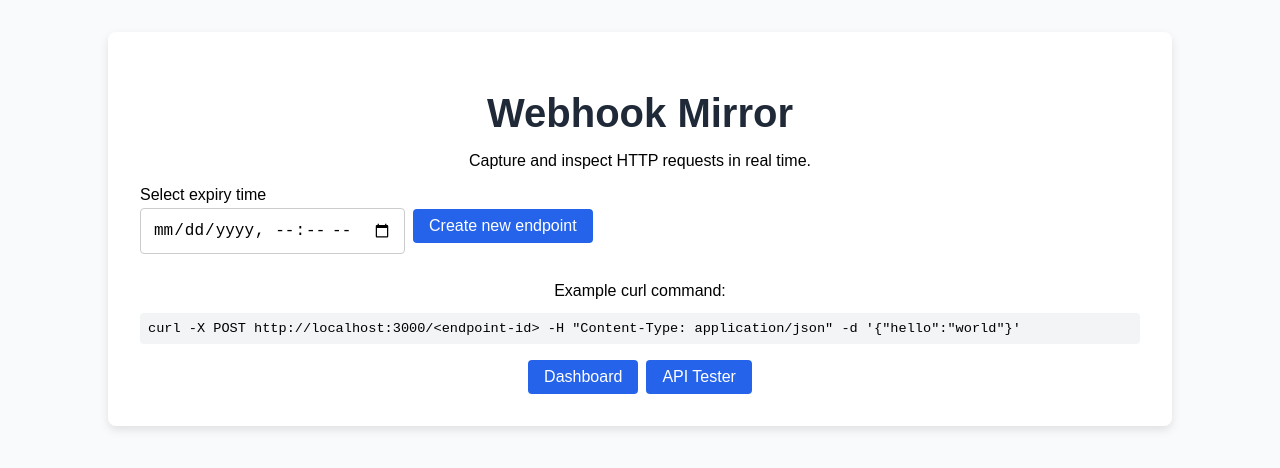
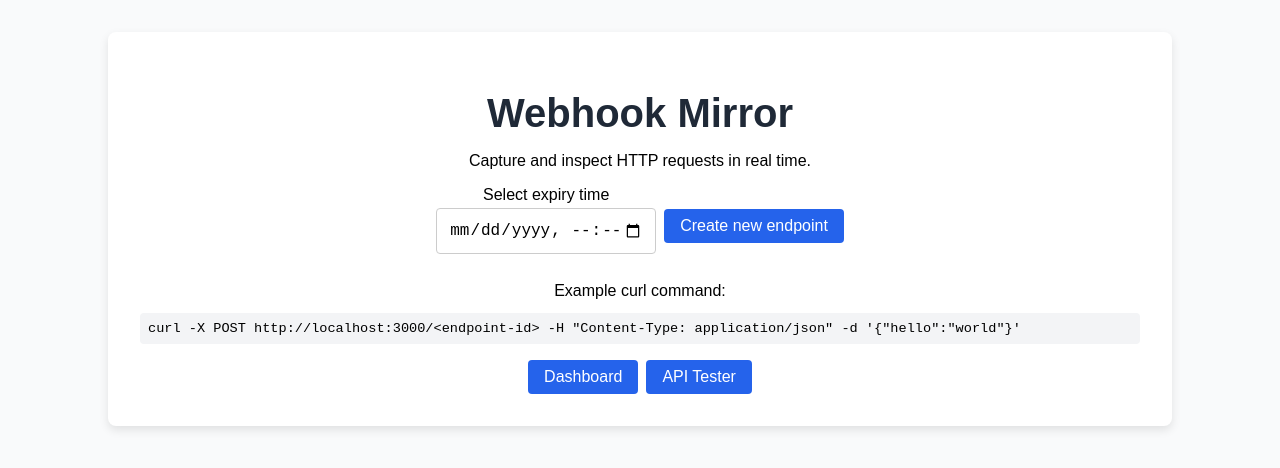
Before and after one commit to Ritwik-Shandilya/WebhookMirror, a React (Vite) app in the folder frontend/: page / in a window 1280 px wide. Shown: the top 468 px of the page. Built offline with nearby package versions, Linux system fonts and the light colour scheme.

Commit message:
fix layout

```diff
--- a/frontend/src/pages/EndpointPage.tsx
+++ b/frontend/src/pages/EndpointPage.tsx
@@ -61,10 +61,12 @@ const EndpointPage: React.FC = () => {
               <option value="DELETE">DELETE</option>
             </select>
             <SearchInput value={search} onChange={setSearch} />
-            {search && (
+          </div>
+          {search && (
+            <div className="mb-2 text-left">
               <span className="text-sm">{filtered.length} {filtered.length === 1 ? 'match' : 'matches'}</span>
-            )}
-          </div>
+            </div>
+          )}
           {filtered.length === 0 ? (
             <p>No requests yet.</p>
           ) : (
--- a/frontend/src/pages/LandingPage.tsx
+++ b/frontend/src/pages/LandingPage.tsx
@@ -25,12 +25,16 @@ const LandingPage: React.FC = () => {
     <div className="container">
       <h1 className="header">Webhook Mirror</h1>
       <p className="mb-4">Capture and inspect HTTP requests in real time.</p>
-      <div className="mb-4 flex" style={{gap: '0.5rem', alignItems: 'center'}}>
-        <div className="text-left">
+      <div
+        className="mb-4 flex"
+        style={{ gap: '0.5rem', alignItems: 'center', justifyContent: 'center' }}
+      >
+        <div>
           <label className="block mb-1">Select expiry time</label>
           <input
             type="datetime-local"
             className="url-box"
+            style={{ width: '220px' }}
             value={expiresAt}
             onChange={e => setExpiresAt(e.target.value)}
             placeholder="Expiry (optional)"
```
